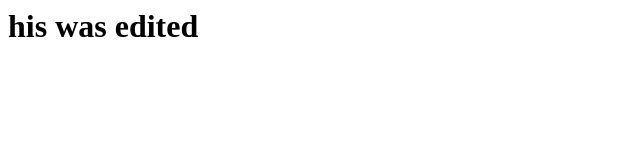
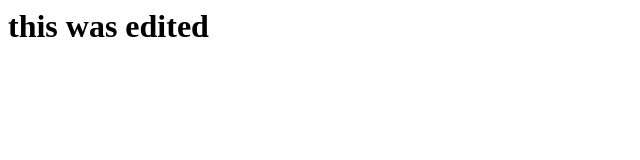
Before and after one commit to objectivec/objectivec.github.io, a plain HTML site: page index.html in a window 1280 px wide. Shown: the whole page, without its empty margins (0-640 px from the left). Drawn offline with Linux system fonts and the light colour scheme.

Commit message:
Update index.html
spelling fix

```diff
--- a/index.html
+++ b/index.html
@@ -6,6 +6,6 @@
 <title>Hello World</title>
 </head>
 <body>
-<h1>his was edited</h1>
+<h1>this was edited</h1>
 </body>
 </html>
```
